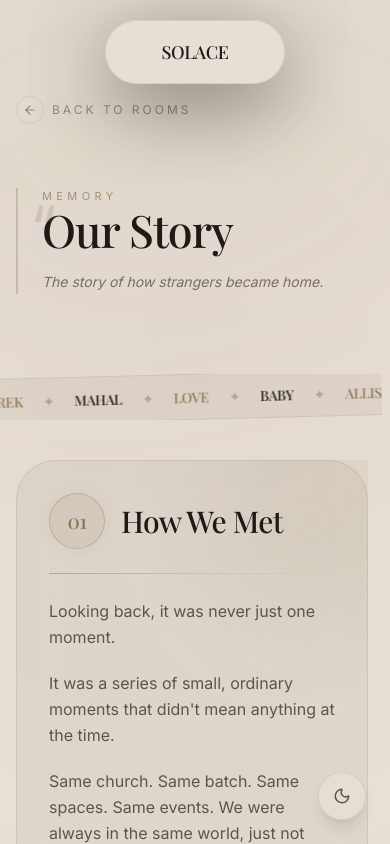
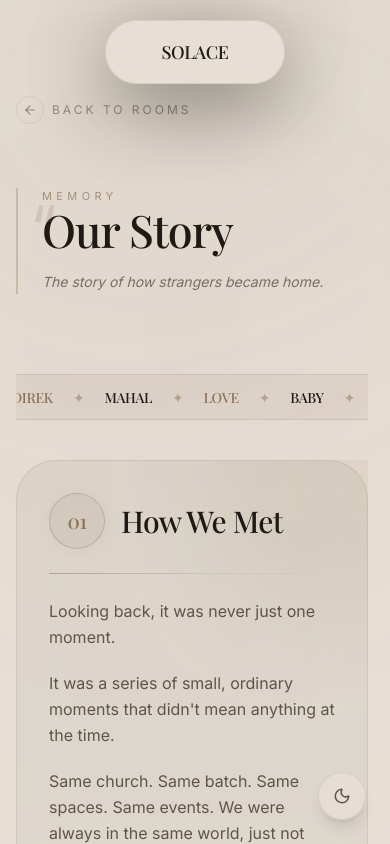
Before and after one commit to kyltrg/Solace, a Next.js app: page /our-story in a window 390 px wide. Shown: the top 844 px of the page. Built offline with nearby package versions, Linux system fonts and the light colour scheme; a web font is replaced by a local one.

Commit message:
fix: our story ribbon/storycard overflow, presence notification below navbar on mobile

```diff
--- a/src/app/our-story/page.tsx
+++ b/src/app/our-story/page.tsx
@@ -28,8 +28,8 @@ export default function OurStoryPage(): React.JSX.Element {
       <div className="relative">
         <FloatingPolaroids />
 
-        <section className="relative z-20 mb-10 -mx-6 md:-mx-12">
-          <InfiniteRibbon repeat={8} duration={20} rotation={-1.5}>
+        <section className="relative z-20 mb-10">
+          <InfiniteRibbon repeat={8} duration={20} rotation={0}>
             <span className="mx-5 inline-flex items-center gap-5 font-display text-sm md:text-base tracking-[.2em] uppercase">
               <span className="text-[var(--accent)]/50" aria-hidden>✦</span>
               <span className="text-[var(--accent)]">Direk</span>
--- a/src/components/presence/PresenceNotification.tsx
+++ b/src/components/presence/PresenceNotification.tsx
@@ -115,7 +115,7 @@ export default function PresenceNotification() {
           animate={{ opacity: 1, y: 0, scale: 1 }}
           exit={{ opacity: 0, y: -6, scale: 0.95 }}
           transition={{ duration: 0.4, ease: [0.22, 1, 0.36, 1] }}
-          className="fixed top-6 right-6 z-[90]"
+          className="fixed top-6 right-6 z-[90] md:top-6 max-sm:top-[5.5rem] max-sm:left-1/2 max-sm:-translate-x-1/2 max-sm:right-auto"
         >
           <div className="flex items-center gap-3 rounded-xl border border-[var(--border)]/60 bg-[var(--glass)]/95 px-4 py-2.5 shadow-lg backdrop-blur-2xl shadow-[0_4px_20px_rgba(0,0,0,.25)]">
             <div className="relative flex h-2.5 w-2.5 shrink-0">
--- a/src/components/story/StoryChapter.tsx
+++ b/src/components/story/StoryChapter.tsx
@@ -61,7 +61,7 @@ export default function StoryChapter({ number, title, date, content, images, has
       whileInView={{ opacity: 1, y: 0, scale: 1 }}
       viewport={{ once: true, margin: "-80px" }}
       transition={{ duration: 0.9, ease: [0.22, 1, 0.36, 1] }}
-      className="relative overflow-visible rounded-[2.5rem] border border-[var(--border)] bg-[var(--card-bg)] p-8 backdrop-blur-xl md:p-12 md:mx-16"
+      className="relative rounded-[2.5rem] border border-[var(--border)] bg-[var(--card-bg)] p-8 backdrop-blur-xl md:p-12 md:mx-16"
     >
       <motion.div
         initial={{ opacity: 0, scale: 0.8 }}
```
